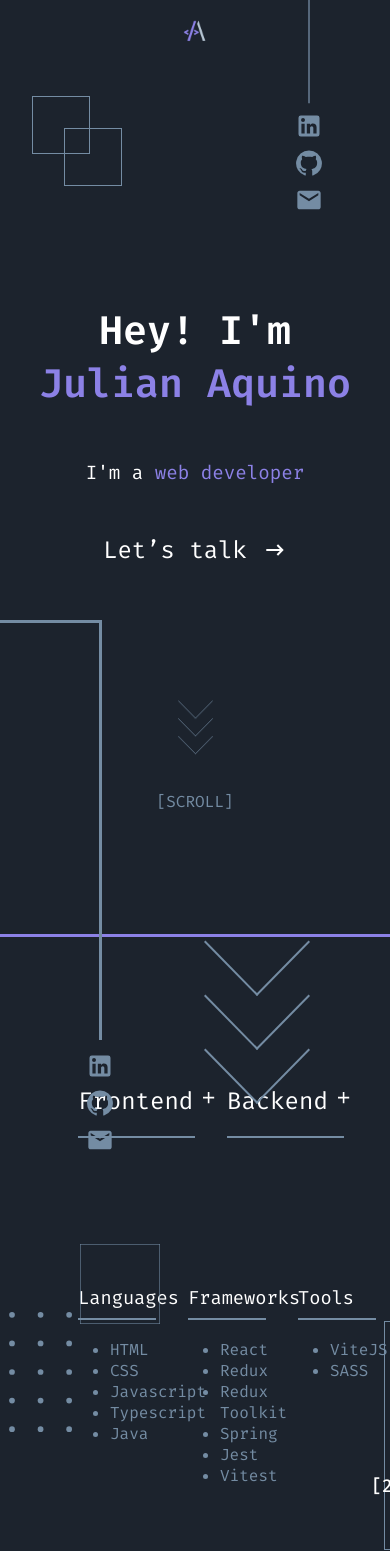
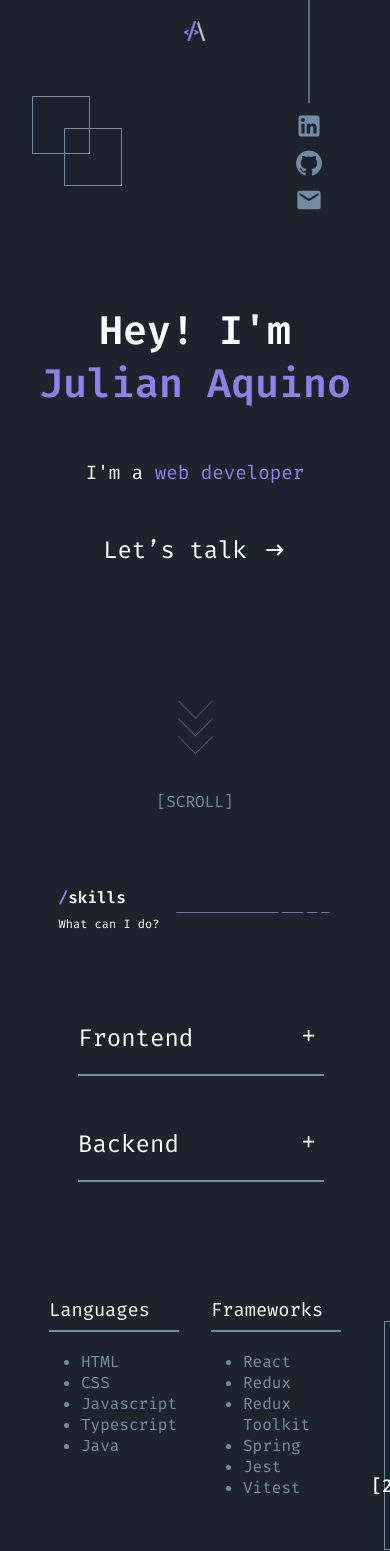
Before and after one commit to juliancoder22/my-portfolio, a React (Vite) app: page / in a window 390 px wide. Shown: the top 1551 px of the page. Built offline with nearby package versions, Linux system fonts and the light colour scheme.

Commit message:
redesign skills mobile

```diff
--- a/src/components/HeaderSection/HeaderSection.scss
+++ b/src/components/HeaderSection/HeaderSection.scss
@@ -1,3 +1,5 @@
+@import "../../constants/styles/rem-calc.scss";
+
 .header-section {
   font-family: "Fira Code", monospace;
   width: 100%;
@@ -29,3 +31,23 @@
     margin-top: -20px;
   }
 }
+
+@media screen and (max-width: 768px) {
+  .header-section {
+    gap: 1rem; // Adjusting the gap for smaller screens
+
+    &__title {
+      font-size: rem(16); // Smaller font size for the title
+    }
+
+    &__subtitle {
+      font-size: rem(12); // Smaller font size for the subtitle
+      margin-top: -10px; // Adjusting margin for better spacing
+    }
+
+    img {
+      width: 40%; // Adjusting the width of the image on smaller screens
+      margin-top: 1rem; // Adding margin to separate the image from the content
+    }
+  }
+}
--- a/src/components/SkillsComponent/SkillsComponent.scss
+++ b/src/components/SkillsComponent/SkillsComponent.scss
@@ -53,64 +53,14 @@
     margin-top: rem(70);
   }
 
-  &__frontend {
-    display: flex;
-    flex-direction: column;
-    width: 50%;
-  }
-
-  &__frontend-header {
-    display: flex;
-    justify-content: space-between;
-    align-items: center;
-    border-bottom: 2px solid #748ca3;
-
-    h2 {
-      color: #fff;
-      font-weight: 400;
-    }
-
-    button {
-      color: #fff;
-      cursor: pointer;
-      background: none;
-      outline: none;
-      border: none;
-      font-size: rem(20);
-
-      &.rotate {
-        span {
-          transform: rotate(45deg);
-        }
-      }
-    }
-  }
-
-  &__frontend-content {
-    display: none;
-    overflow: hidden;
-    transition: max-height 0.3s ease;
-    max-height: rem(1000);
-    opacity: 0;
-
-    p {
-      color: #748ca3;
-    }
-  }
-
-  &__frontend-content.expanded {
-    display: block;
-    max-height: rem(1000);
-    opacity: 1;
-    @extend .expand-from-bottom;
-  }
-
+  &__frontend,
   &__backend {
     display: flex;
     flex-direction: column;
     width: 50%;
   }
 
+  &__frontend-header,
   &__backend-header {
     display: flex;
     justify-content: space-between;
@@ -138,6 +88,7 @@
     }
   }
 
+  &__frontend-content,
   &__backend-content {
     display: none;
     overflow: hidden;
@@ -150,6 +101,7 @@
     }
   }
 
+  &__frontend-content.expanded,
   &__backend-content.expanded {
     display: block;
     max-height: rem(1000);
@@ -163,31 +115,19 @@
     align-items: flex-start;
     gap: 2rem;
     width: 60%;
-    margin-top: 8rem;
+    margin-top: 6rem;
 
     ul {
       margin: 0;
       padding-left: 2rem;
+
       li {
         color: #748ca3;
       }
     }
   }
 
-  &__languages {
-    display: flex;
-    flex-direction: column;
-    width: 33.33%;
-
-    h3 {
-      color: #fff;
-      font-weight: 400;
-      border-bottom: 2px solid #748ca3;
-      width: 100%;
-      padding-bottom: 0.5rem;
-    }
-  }
-
+  &__languages,
   &__frameworks {
     display: flex;
     flex-direction: column;
@@ -239,3 +179,49 @@
     width: rem(80);
   }
 }
+
+@media screen and (max-width: 768px) {
+  .skills-component {
+    flex-direction: column;
+
+    &__content-info {
+      flex-direction: column;
+    }
+
+    &__frontend,
+    &__backend {
+      width: 105%;
+    }
+
+    &__square {
+      display: none;
+    }
+
+    &__trio-chevron {
+      display: none;
+    }
+
+    &__dots {
+      left: 21rem;
+      bottom: 4rem;
+      width: 4rem;
+    }
+
+    &__content-skills {
+      flex-direction: row;
+      flex-wrap: wrap;
+      width: 100%;
+      justify-content: center;
+
+      &__languages,
+      &__frameworks {
+        width: 50%;
+      }
+
+      &__tools {
+        width: 100%;
+        margin-top: 1rem;
+      }
+    }
+  }
+}
--- a/src/components/SkillsMediaComponent/SkillsMediaComponent.scss
+++ b/src/components/SkillsMediaComponent/SkillsMediaComponent.scss
@@ -41,3 +41,9 @@
     left: 0rem;
   }
 }
+
+@media screen and (max-width: 768px) {
+  .skills-media {
+    display: none;
+  }
+}
```
Lines whose indentation alone changed are shown as unchanged.
